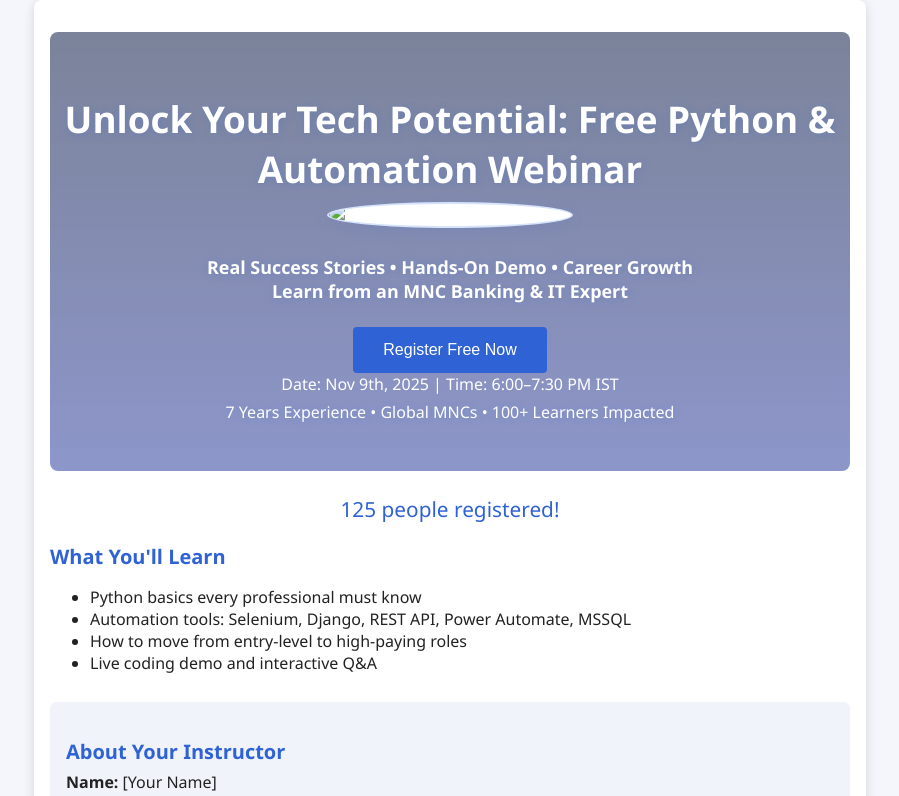
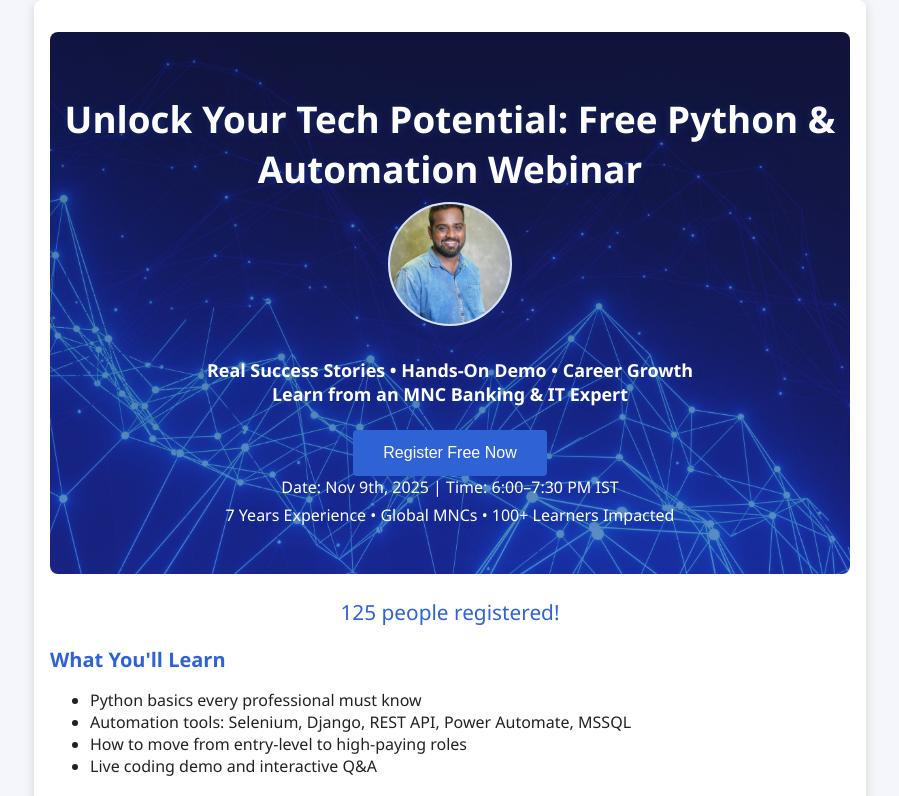
Before and after one commit to shandatawhiz/VDS_Academy-, a plain HTML site: page index.html in a window 1280 px wide. Shown: the top 796 px of the page, without its empty margins (190-1089 px from the left). Drawn offline with Linux system fonts and the light colour scheme.

Commit message:
Update image paths in index.html

```diff
--- a/index.html
+++ b/index.html
@@ -25,14 +25,14 @@
     <!-- HERO SECTION -->
     <section class="hero parallax" style="
     background: linear-gradient(rgba(20,34,75,0.56), rgba(36,54,153,0.52)),
-      url('images/bg-hero.jpeg')
+      url('bg-hero.jpeg')
       center/cover no-repeat fixed;
     padding-top: 48px; padding-bottom: 48px;
     color: #fff; border-radius: 8px; margin-bottom: 24px;
   ">
 
     <h1>Unlock Your Tech Potential: Free Python & Automation Webinar</h1>
-    <img src="images/instructor-photo.png" alt="Instructor Photo: [Your Name]" class="hero-img"/>
+    <img src="instructor-photo.png" alt="Instructor Photo: [Your Name]" class="hero-img"/>
     <h2>Real Success Stories • Hands-On Demo • Career Growth <br>Learn from an MNC Banking & IT Expert</h2>
     <button id="registerBtn">Register Free Now</button>
     <div>Date: Nov 9th, 2025 | Time: 6:00–7:30 PM IST</div>
```
